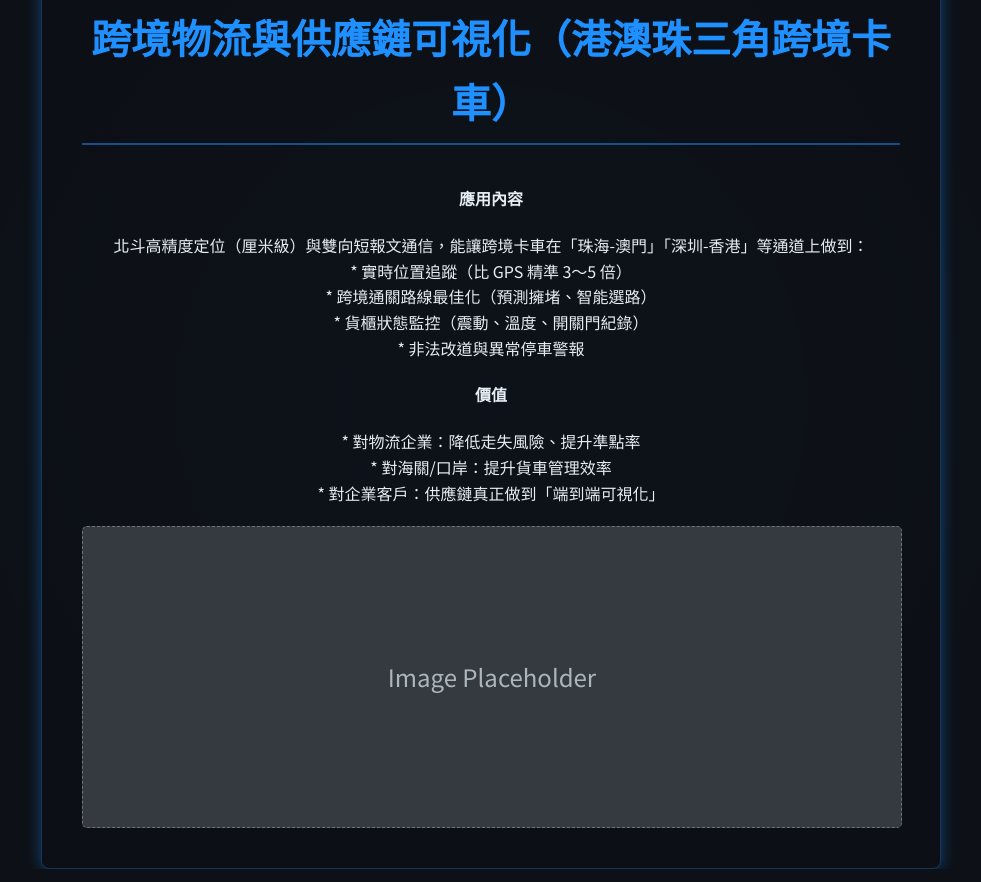
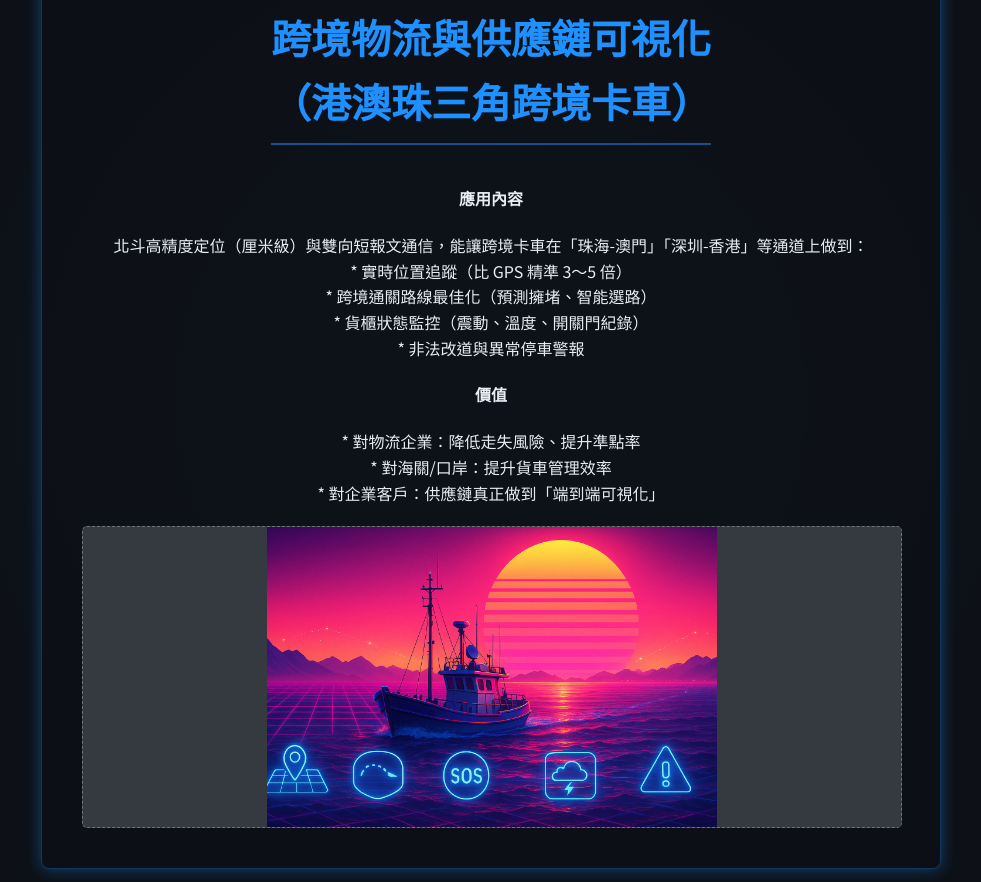
Before and after one commit to ma76538/MMCinteractiveWall, a plain HTML site: page index.html in a window 1280 px wide. Shown: the whole page, without its empty margins (149-1130 px from the left). Drawn offline with Linux system fonts and the light colour scheme.

Commit message:
Adjuct image border and text revised.

```diff
--- a/index.html
+++ b/index.html
@@ -76,13 +76,19 @@
             border-radius: 5px;
             margin-top: 20px;
         }
+
+        .image-placeholder img {
+            width: 100%;
+            height: 100%;
+            object-fit: contain;
+        }
     </style>
 </head>
 <body>
     <div id="app">
         <div id="scene-0" class="scene active">
             <div class="scene-header">
-                <h2>跨境物流與供應鏈可視化（港澳珠三角跨境卡車）</h2>
+                <h2>跨境物流與供應鏈可視化<br>（港澳珠三角跨境卡車）</h2>
             </div>
             <div class="scene-content">
                 <p>
@@ -99,12 +105,12 @@
                     * 對海關/口岸：提升貨車管理效率<br>
                     * 對企業客戶：供應鏈真正做到「端到端可視化」
                 </p>
-                <div class="image-placeholder">Image Placeholder</div>
+                <div class="image-placeholder"><img src="scene0.jpg" alt="Scene 0 Image" style="height: 100%; display: block;"></div>
             </div>
         </div>
         <div id="scene-1" class="scene">
             <div class="scene-header">
-                <h2>跨境漁船與海事安全（南中國海—大灣區）</h2>
+                <h2>跨境漁船與海事安全<br>（南中國海—大灣區）</h2>
             </div>
             <div class="scene-content">
                 <p>
@@ -121,12 +127,12 @@
                     * 降低搜救成本<br>
                     * 口岸間海上活動資訊同步（避免誤判越界）
                 </p>
-                <div class="image-placeholder">Image Placeholder</div>
+                <div class="image-placeholder"><img src="scene1.jpg" alt="Scene 1 Image" style="height: 100%; display: block;"></div>
             </div>
         </div>
         <div id="scene-2" class="scene">
             <div class="scene-header">
-                <h2>跨境智慧監管（危險品車輛、冷鏈、工程車）</h2>
+                <h2>跨境智慧監管<br>（危險品車輛、冷鏈、工程車）</h2>
             </div>
             <div class="scene-content">
                 <p>
@@ -143,12 +149,12 @@
                     * 提升跨境政府協作<br>
                     * 危險品運輸更安全、更透明
                 </p>
-                <div class="image-placeholder">Image Placeholder</div>
+                <div class="image-placeholder"><img src="scene2.jpg" alt="Scene 2 Image" style="height: 100%; display: block;"></div>
             </div>
         </div>
         <div id="scene-3" class="scene">
             <div class="scene-header">
-                <h2>跨境旅遊與移動服務（港澳＋大灣區）</h2>
+                <h2>跨境旅遊與移動服務<br>（港澳＋大灣區）</h2>
             </div>
             <div class="scene-content">
                 <p>
@@ -166,7 +172,7 @@
                     * 景區獲得人流熱力數據<br>
                     * 跨境旅遊一體化
                 </p>
-                <div class="image-placeholder">Image Placeholder</div>
+                <div class="image-placeholder"><img src="scene3.jpg" alt="Scene 3 Image" style="height: 100%; display: block;"></div>
             </div>
         </div>
     </div>
```
Also changed, not shown: scene0.jpg (added).
